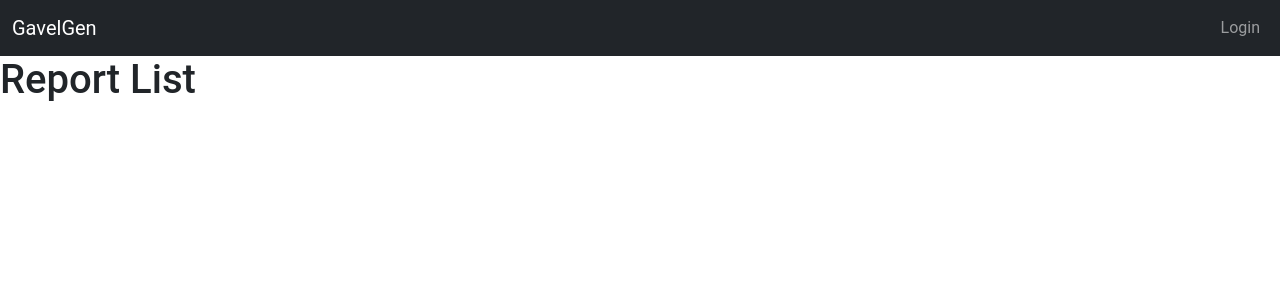
After one commit to J0YERIM/GavelGen, a Django app: page /reports/ in a window 1280 px wide. The commit adds this page. Shown: the top 300 px of the page. Run offline with Django 4.2, Linux system fonts and the light colour scheme; data that the repository does not hold is empty; parts of the project's set-up code (start-up, migrations or seed data) failed here and were passed over; some libraries are stand-ins or nearby versions.

Commit message:
feat(products): Implement report CRUD features

```diff
--- a/products/models.py
+++ b/products/models.py
@@ -58,9 +58,9 @@ class Heart(models.Model):
 class Report(models.Model):
     title = models.CharField(max_length=255)
     content = models.TextField()
-    image = models.ImageField(upload_to='reports/')
+    image = models.ImageField(upload_to='products/', blank=True)
     admin_check = models.BooleanField(default=False)
-    admin_response = models.TextField()
+    admin_response = models.TextField(blank=True)
     created_at = models.DateTimeField(auto_now_add=True)
     updated_at = models.DateTimeField(auto_now=True)
     # foreign key
--- a/products/urls.py
+++ b/products/urls.py
@@ -9,4 +9,10 @@ urlpatterns = [
     path('products/new/', ProductCreateView.as_view(), name='product_create'),
     path('products/<int:pk>/edit/', ProductUpdateView.as_view(), name='product_update'),
     path('products/<int:pk>/delete/', ProductDeleteView.as_view(), name='product_delete'),
+
+    path('reports/', ReportListView.as_view(), name='report_list'),
+    path('reports/<int:pk>/', ReportDetailView.as_view(), name='report_detail'),
+    path('reports/new/', ReportCreateView.as_view(), name='report_create'),
+    path('reports/<int:pk>/edit/', ReportUpdateView.as_view(), name='report_update'),
+    path('reports/<int:pk>/delete/', ReportDeleteView.as_view(), name='report_delete'),
 ]
--- a/products/views.py
+++ b/products/views.py
@@ -3,7 +3,7 @@ from django.urls import reverse_lazy
 from django.contrib.auth.mixins import LoginRequiredMixin, UserPassesTestMixin
 from django.views.generic import ListView, DetailView, CreateView, UpdateView, DeleteView
 from .models import Product, Tag, Comment, Heart, Report
-from .forms import ProductForm, ProductUpdateForm
+from .forms import ProductForm, ProductUpdateForm, ReportForm
 from django.http import Http404
 
 
@@ -63,3 +63,58 @@ class ProductDeleteView(LoginRequiredMixin, UserPassesTestMixin, DeleteView):
 
     def handle_no_permission(self):
         raise Http404()
+
+
+class ReportListView(ListView):
+    model = Report
+    template_name = 'products/report_list.html'
+    context_object_name = 'report_list'
+
+
+class ReportDetailView(DetailView):
+    model = Report
+    template_name = 'products/report_detail.html'
+    context_object_name = 'report'
+
+
+class ReportCreateView(LoginRequiredMixin, CreateView):
+    model = Report
+    form_class = ReportForm
+    template_name = 'products/report_form.html'
+    success_url = reverse_lazy('products:report_list')
+
+    def form_valid(self, form):
+        form.instance.user = self.request.user
+        return super().form_valid(form)
+
+
+class ReportUpdateView(LoginRequiredMixin, UserPassesTestMixin, UpdateView):
+    model = Report
+    form_class = ReportForm
+    template_name = 'products/report_form.html'
+    success_url = reverse_lazy('products:report_list')
+
+    def test_func(self):
+        report = self.get_object()
+        if self.request.user == report.user:
+            return True
+        return False
+
+    def handle_no_permission(self):
+        raise Http404()
+
+
+class ReportDeleteView(LoginRequiredMixin, UserPassesTestMixin, DeleteView):
+    model = Report
+    template_name = 'products/report_confirm_delete.html'
+    success_url = reverse_lazy('products:report_list')
+    context_object_name = 'report'
+
+    def test_func(self):
+        report = self.get_object()
+        if self.request.user == report.user:
+            return True
+        return False
+
+    def handle_no_permission(self):
+        raise Http404()
--- a/templates/index.html
+++ b/templates/index.html
@@ -6,6 +6,7 @@
     <h1>{{ user.username }}님, 안녕하세요:)</h1></br>
     <h2><a href="{% url 'users:profile' %}">회원 정보 조회</a></h2>
     <h2><a href="{% url 'products:product_list' %}">상품 조회</a></h2>
+    <h2><a href="{% url 'products:report_list' %}">고객 신고 조회</a></h2>
 {% else %}
   <h1 class="display-4 font-weight-bold">GavelGen에 오신 것을 환영합니다!</h1>
   <p class="lead">저희 서비스는 경매를 통해 다양한 상품을 구매하고 판매할 수 있는 플랫폼을 제공합니다.</p>
--- /dev/null
+++ b/templates/products/report_list.html
@@ -0,0 +1,13 @@
+{% extends 'base.html' %}
+
+{% block content %}
+  <h1>Report List</h1>
+
+  {% if user.is_authenticated %}
+  <a href="{% url 'products:report_create' %}">고객 신고 등록</a>
+  {% endif %}
+
+  {% for report in report_list %}
+    <h2><a href="{% url 'products:report_detail' report.id %}">{{ report.title }}</a></h2>
+  {% endfor %}
+{% endblock %}
```
Also changed, not shown: products/forms.py (+7 -1 lines), templates/products/report_confirm_delete.html (added, +11 -0 lines), templates/products/report_detail.html (added, +14 -0 lines), templates/products/report_form.html (added, +10 -0 lines), products/migrations/0001_initial.py, products/migrations/0002_alter_report_image.py.
